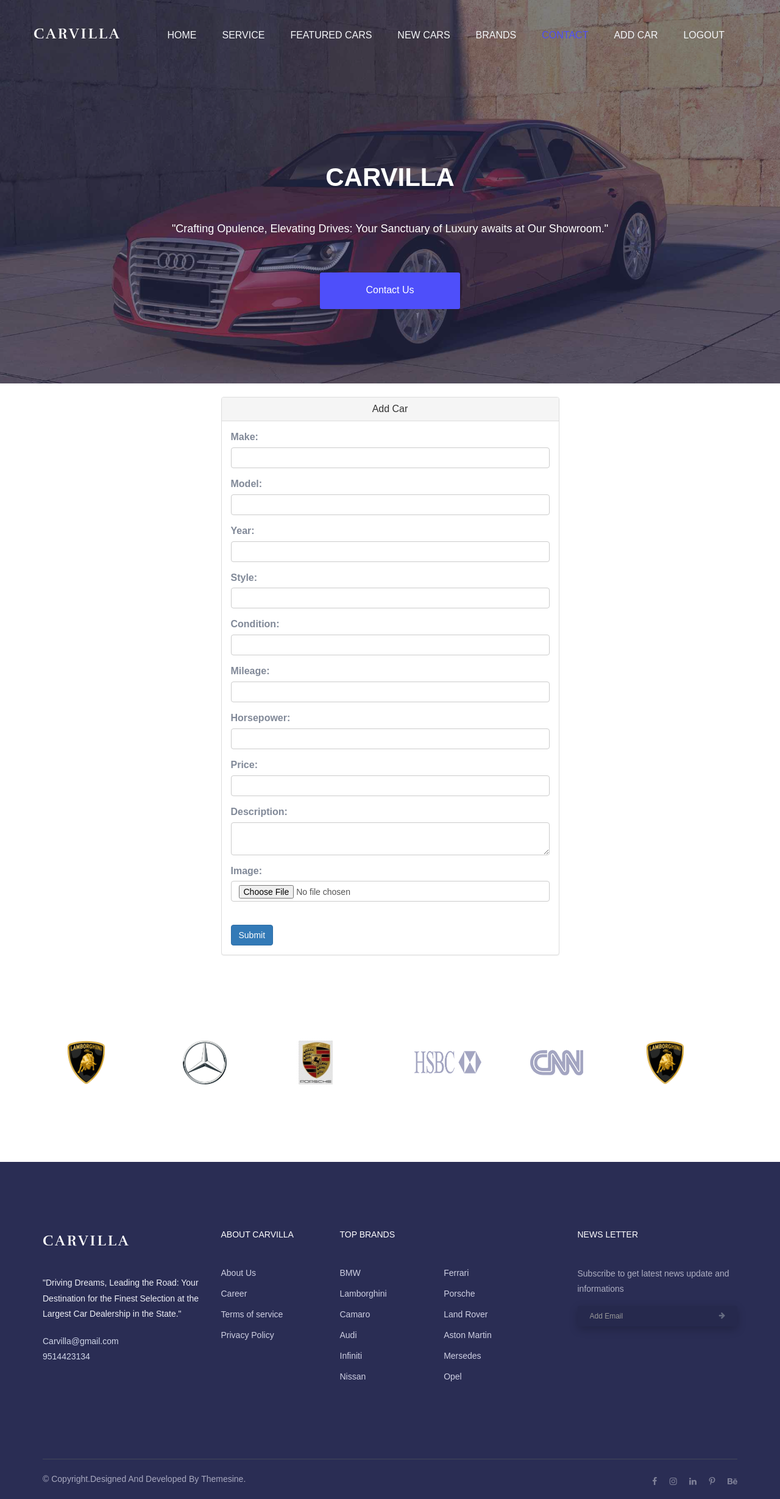
After one commit to asr09122/carshowroom, a Django app: page /car/add_car/ in a window 1280 px wide. The commit adds this page. Shown: the whole page at 61% size. Run offline with Django 5.2, Linux system fonts and the light colour scheme; a user stored in the database is signed in; some libraries are stand-ins or nearby versions; some web fonts are replaced.

Commit message:
add car added and logout added but facing error in logout

```diff
--- a/Car/Car/urls.py
+++ b/Car/Car/urls.py
@@ -6,7 +6,7 @@
 from carversal import views
 
 urlpatterns = [
-    path("", views.login,name='car'),
+    path("", views.user_login, name='car'),
     path("admin/", admin.site.urls),
     path("car/", include("carversal.urls")),
 ] + static(settings.MEDIA_URL, document_root=settings.MEDIA_ROOT)
--- a/Car/carversal/models.py
+++ b/Car/carversal/models.py
@@ -1,4 +1,5 @@
 from django.db import models
+from django.utils import timezone
 
 class Car(models.Model):
     Car_id = models.AutoField
@@ -11,7 +12,7 @@
     Condition = models.CharField(max_length=50, default="")
     price = models.IntegerField(default=0)  # Set a default value for the price field
     desc = models.CharField(max_length=500)
-    pub_date = models.DateField()
+    pub_date = models.DateField(default=timezone.now)
     image = models.ImageField(upload_to="carversal/images", default="default_image.jpg")
 
 
--- a/Car/carversal/templates/carversal/template.html
+++ b/Car/carversal/templates/carversal/template.html
@@ -93,6 +93,10 @@
 				                    <li class="scroll"><a href="#new-cars">new cars</a></li>
 				                    <li class="scroll"><a href="#brand">brands</a></li>
 				                    <li class="scroll"><a href="#contact">contact</a></li>
+									 {% if user.is_authenticated %}
+									<li><a href="{% url 'carversal:add_car' %}">Add Car</a></li>
+									<li><a href="{% url 'carversal:logout' %}">Logout</a></li>
+									{% endif %}
 				                </ul><!--/.nav -->
 				            </div><!-- /.navbar-collapse -->
 				        </div><!--/.container-->
--- /dev/null
+++ b/Car/carversal/templates/carversal/upload.html
@@ -0,0 +1,105 @@
+{% extends 'carversal/template.html' %}
+{% block body %}
+
+<!-- Space above Add Car -->
+<div class="container">
+    <div class="row">
+        <div class="col-md-12">
+            &nbsp;
+        </div>
+    </div>
+</div>
+<!-- End Space above Add Car -->
+
+<div class="container">
+    <div class="row">
+        <div class="col-md-6 col-md-offset-3">
+            <div class="panel panel-default">
+                <div class="panel-heading text-center">
+                    <h3 class="panel-title">Add Car</h3>
+                </div>
+                <div class="panel-body">
+                    <form method="post" enctype="multipart/form-data">
+                        {% csrf_token %}
+                        <!-- Make -->
+                        <div class="form-group">
+                            <label for="id_make">Make:</label>
+                            <input type="text" class="form-control" id="id_make" name="make">
+                        </div>
+
+                        <!-- Model -->
+                        <div class="form-group">
+                            <label for="id_model">Model:</label>
+                            <input type="text" class="form-control" id="id_model" name="model">
+                        </div>
+
+                        <!-- Year -->
+                        <div class="form-group">
+                            <label for="id_year">Year:</label>
+                            <input type="number" class="form-control" id="id_year" name="year">
+                        </div>
+
+                        <!-- Style -->
+                        <div class="form-group">
+                            <label for="id_style">Style:</label>
+                            <input type="text" class="form-control" id="id_style" name="style">
+                        </div>
+
+                        <!-- Condition -->
+                        <div class="form-group">
+                            <label for="id_condition">Condition:</label>
+                            <input type="text" class="form-control" id="id_condition" name="condition">
+                        </div>
+
+                        <!-- Mileage -->
+                        <div class="form-group">
+                            <label for="id_mileage">Mileage:</label>
+                            <input type="number" class="form-control" id="id_mileage" name="mileage">
+                        </div>
+
+                        <!-- Horsepower -->
+                        <div class="form-group">
+                            <label for="id_horsepower">Horsepower:</label>
+                            <input type="number" class="form-control" id="id_horsepower" name="horsepower">
+                        </div>
+
+                        <!-- Price -->
+                        <div class="form-group">
+                            <label for="id_price">Price:</label>
+                            <input type="number" class="form-control" id="id_price" name="price">
+                        </div>
+
+                        <!-- Description -->
+                        <div class="form-group">
+                            <label for="id_desc">Description:</label>
+                            <textarea class="form-control" id="id_desc" name="desc"></textarea>
+                        </div>
+
+                        <!-- Image Upload -->
+                        <div class="form-group">
+                            <label for="id_image">Image:</label>
+                            <input type="file" class="form-control" id="id_image" name="image" onchange="previewImage(this)">
+                            <br>
+                            <img id="image_preview" src="#" alt="Uploaded Image" style="max-width: 100%; display: none;">
+                        </div>
+
+                        <button type="submit" class="btn btn-primary">Submit</button>
+                    </form>
+                </div>
+            </div>
+        </div>
+    </div>
+</div>
+
+<script>
+    // JavaScript to display the uploaded image
+    function previewImage(input) {
+        var reader = new FileReader();
+        reader.onload = function (e) {
+            $('#image_preview').attr('src', e.target.result);
+            $('#image_preview').show();
+        }
+        reader.readAsDataURL(input.files[0]);
+    }
+</script>
+{% endblock %}
--- a/Car/carversal/urls.py
+++ b/Car/carversal/urls.py
@@ -4,6 +4,8 @@
 urlpatterns = [
     path("", views.index, name='Car'),
     path("search/", views.search, name='search'),
-    path("login/",views.login,name='login'),
-    path("signup/",views.signup,name='signup')
+    path("login/", views.user_login, name='login'),
+    path("signup/", views.signup, name='signup'),
+    path('add_car/', views.add_car, name='add_car'),
+    path('logout/', views.user_logout, name='logout')
     ]
--- a/Car/carversal/views.py
+++ b/Car/carversal/views.py
@@ -4,11 +4,13 @@
 from django.contrib.auth import get_user_model
 from django.contrib import messages
 from django.urls import reverse
-from django.contrib.auth import authenticate,logout
+from django.contrib.auth import authenticate, logout as auth_logout
 from django.contrib.auth import login as auth_login
 from django.contrib.auth.decorators import login_required
+from django.utils import timezone
+User = get_user_model()
 
-User = get_user_model()
+
 @login_required
 def index(request):
     car = Car.objects.all()
@@ -16,7 +18,7 @@
     if n <= 3:
         v = n
     else:
-        v = n-3
+        v = n - 3
     last_three_cars = car.order_by('id')[v:]
     context = {'cars': last_three_cars}
     cars = {'cars': car, 'context': context}
@@ -47,6 +49,7 @@
     print(context)
     return render(request, "carversal/search.html", context)
 
+
 def signup(request):
     if request.method == 'POST':
         username = request.POST.get('username')
@@ -70,7 +73,9 @@
             return redirect(reverse('carversal:signup'))
 
     return render(request, 'carversal/signup.html')
-def login(request):
+
+
+def user_login(request):
     if request.method == 'POST':
         username = request.POST.get('username')
         password = request.POST.get('password')
@@ -82,3 +87,50 @@
             return redirect(reverse('carversal:Car'), fame=fname1)  # Passing fame as a keyword argument
 
     return render(request, 'carversal/login.html')
+
+
+@login_required
+def add_car(request):
+    if request.method == 'POST':
+        year = request.POST.get('year', '')
+        style = request.POST.get('style', '').lower()
+        make = request.POST.get('make', '').lower()
+        condition = request.POST.get('condition', '').lower()
+        model = request.POST.get('model', '').lower()
+        mileage = request.POST.get('mileage', '')
+        horsepower = request.POST.get('horsepower', '')
+        price = request.POST.get('price', '')
+        desc = request.POST.get('desc', '')
+        image = request.FILES.get('image')  # Get the uploaded image file
+
+        # Validate required fields including image
+        if model and make and year and style and condition and mileage and horsepower and price and desc and image:
+            # Create a new Car object with pub_date automatically set to today's date
+            car = Car.objects.create(
+                make=make,
+                model=model,
+                year=year,
+                style=style,
+                Condition=condition,
+                mileage=mileage,
+                horsepower=horsepower,
+                price=price,
+                desc=desc,
+                image=image,  # Assign the image file to the 'image' field
+                pub_date=timezone.now()  # Set pub_date to today's date
+            )
+            # Redirect to a success page or wherever you want
+            return redirect(reverse('carversal:add_car'))
+        else:
+            # If required fields are missing, handle the error (display error message or redirect back to form)
+            return render(request, 'carversal/index.html', {'error_message': 'Required fields are missing'})
+    else:
+        # If request method is not POST, render the form template
+        return render(request, 'carversal/upload.html')  # Replace 'add_car_form.html' with your actual template name
+
+
+
+
+def user_logout(request):
+    auth_logout(request)
+    return redirect(reverse('carversal:Car'))
```
Also changed, not shown: Car/carversal/migrations/0006_alter_car_pub_date.py (added), Car/db.sqlite3.
